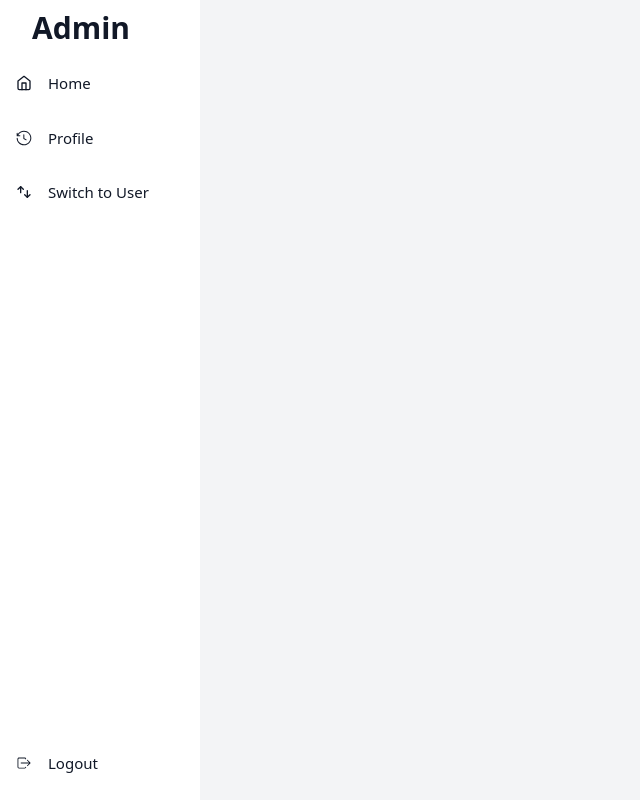
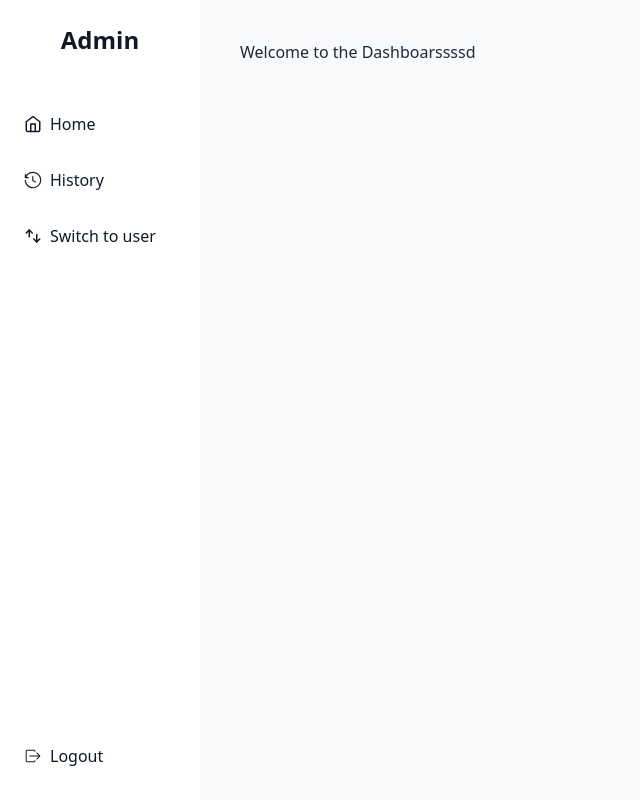
Before and after one commit to ThanachotD/concert_frontend, a Next.js app: page / in a window 1280 px wide. Shown: the whole page, without its empty margins (0-640 px from the left). Built offline with nearby package versions, Linux system fonts and the light colour scheme.

Commit message:
refactor: refactor sidebar and add animation

```diff
--- /dev/null
+++ b/src/components/layout/layout.tsx
@@ -0,0 +1,15 @@
+// components/Layout.js
+import Sidebar from './sidebar';
+
+const Layout = ({ children }:any) => {
+  return (
+    <div className="flex">
+      <Sidebar />
+      <div className="flex-1 p-10 bg-gray-50 w-full h-screen">
+        {children}
+      </div>
+    </div>
+  );
+};
+
+export default Layout;
--- a/src/components/layout/sidebar.tsx
+++ b/src/components/layout/sidebar.tsx
@@ -1,55 +1,58 @@
-import { ReactElement, useState } from 'react';
-import { BiX } from 'react-icons/bi';
-import { FcMenu } from "react-icons/fc";
-import { FiHome } from "react-icons/fi";
-import { GoHistory } from "react-icons/go";
-import { TbSwitchVertical } from "react-icons/tb";
-import { IoIosLogOut } from "react-icons/io";
+import { useState } from 'react';
+import Link from 'next/link';
+import { FiHome, FiMenu } from 'react-icons/fi';
+import { GoHistory } from 'react-icons/go';
+import { TbSwitchVertical } from 'react-icons/tb';
+import { IoIosLogOut, IoIosClose } from 'react-icons/io';
 
-interface SidebarItemProps {
-  onClick: () => void;
-  label: string;
-  icon: ReactElement;
-}
+const navigation = [
+  { name: 'Home', href: '/', icon: <FiHome/> },
+  { name: 'History', href: '/history', icon: <GoHistory/> },
+  { name: 'Switch to user', href: '/users', icon: <TbSwitchVertical/> },
+];
 
-interface SidebarProps {
-  role: 'user' | 'admin';
-}
-
-const SidebarItem: React.FC<SidebarItemProps> = ({ onClick, label, icon }) => (
-  <div className="p-2.5 mt-3 flex items-center rounded-md px-4 duration-300 cursor-pointer hover:bg-blue-50 text-gray-900" onClick={onClick}>
-    {icon} {/* Display the icon */}
-    <span className="text-[15px] ml-4">{label}</span>
-  </div>
-);
-
-const Sidebar: React.FC<SidebarProps> = ({ role }) => {
-  const [isSidebarOpen, setIsSidebarOpen] = useState(true);
-  const toggleSidebar = () => setIsSidebarOpen(!isSidebarOpen);
+const Sidebar = () => {
+  const [isOpen, setIsOpen] = useState(false);
 
   return (
-    <>
-      <div className={`fixed top-0 bottom-0 lg:left-0 w-[200px] overflow-y-auto text-center bg-white ${isSidebarOpen ? 'block' : 'hidden'}`}>
-        <div className="flex flex-col h-screen justify-between">
-          <div>
-            <div className="text-gray-900 text-xl p-2.5 mt-1 pl-5 flex items-center pb-2">
-              <h1 className="font-bold text-[30px] ml-3">{role === 'admin' ? 'Admin' : 'User'}</h1>
-              <BiX className="cursor-pointer ml-auto lg:hidden" onClick={toggleSidebar} />
-            </div>
-            {/* Common Items */}
-            {role === 'admin' && <SidebarItem label="Home" icon={<FiHome />} onClick={toggleSidebar} />}
-            {role === 'admin' && <SidebarItem label="Profile" icon={<GoHistory />} onClick={toggleSidebar} />}
-            <SidebarItem label={role === 'admin' ? "Switch to User" : "Switch to Admin"} icon={<TbSwitchVertical />} onClick={toggleSidebar} />
-          </div>
-          <div className='mb-4'>
-            <SidebarItem label="Logout" icon={<IoIosLogOut />} onClick={toggleSidebar} />
-          </div>
+    <div>
+      <button
+        className="text-2xl text-gray-500 absolute top-5 left-5 md:hidden"
+        onClick={() => setIsOpen(!isOpen)}
+      >
+        {isOpen ? <IoIosClose /> : <FiMenu />}
+      </button>
+
+      <div className={
+      `fixed inset-y-0 left-0 transform ${isOpen ? 'translate-x-0' : '-translate-x-full'}
+      transition duration-200 ease-in-out md:translate-x-0 md:static md:flex md:flex-col
+      bg-white text-gray-900 w-[200px] z-30 justify-between h-full`
+      }>
+        <div>
+          <div className="flex items-center justify-center h-20">
+          <h1 className="text-2xl font-semibold">Admin</h1>
         </div>
+        <nav className="flex flex-col p-4">
+          {navigation.map((item) => (
+            <Link href={item.href} key={item.name} className="flex items-center p-2 my-2 transition-colors duration-200 justify-start hover:bg-blue-50 text-gray-900">
+                <span className="text-lg mr-2">{item.icon}</span>
+                <span className="font-medium">{item.name}</span>
+            </Link>
+          ))}
+        </nav>
+        </div>
+        <div className="mt-auto p-4">
+          <Link href="/logout" className="flex items-center p-2 my-2 transition-colors duration-200 justify-start hover:bg-blue-50 text-gray-900">
+              <span className="text-lg mr-2"><IoIosLogOut /></span>
+              <span className="font-medium">Logout</span>
+          </Link>
+        </div>
+
       </div>
-      <div className={`p-8 left-0 fixed text-xl text-gray-900 ${isSidebarOpen ? 'hidden' : 'block'}`}>
-        <FcMenu className="cursor-pointer text-blue-600" onClick={toggleSidebar} />
-      </div>
-    </>
+      {isOpen && (
+        <div className="fixed inset-0 bg-black opacity-50 z-20" onClick={() => setIsOpen(false)}></div>
+      )}
+    </div>
   );
 };
 
--- a/src/pages/index.tsx
+++ b/src/pages/index.tsx
@@ -1,16 +1,19 @@
 import Head from 'next/head';
-import Sidebar from '@/components/layout/sidebar';
+import Layout from '@/components/layout/layout';
+import { FcMenu } from "react-icons/fc";
+import { ReactElement, useState } from 'react';
 
 export default function Home() {
+  const [isSidebarOpen, setIsSidebarOpen] = useState(true);
+  const toggleSidebar = () => setIsSidebarOpen(!isSidebarOpen);
   return (
     <>
       <Head>
         <title>Concerts App</title>
       </Head>
-      <main className='bg-gray-100 w-full h-screen'>
-        <Sidebar role="admin"/>
-
-      </main>
+      <Layout role="admin">
+        <h1>Welcome to the Dashboarssssd</h1>
+      </Layout>
     </>
   );
 }
```
